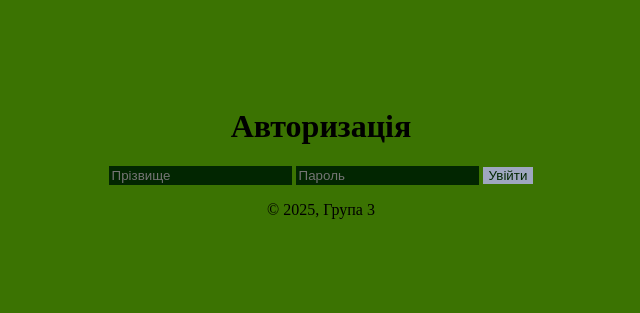
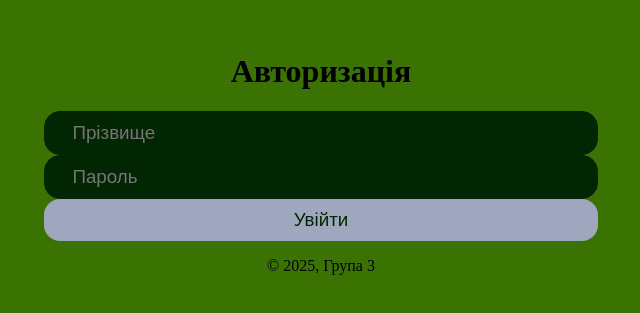
Before and after one commit to andreuka2/site, a plain HTML site: page index.html in a window 1280 px wide. Shown: the part 239-552 px from the top of the page, without its empty margins (319-959 px from the left). Drawn offline with Linux system fonts and the light colour scheme.

Commit message:
Update index.html

```diff
--- a/index.html
+++ b/index.html
@@ -6,19 +6,18 @@
   <link rel="stylesheet" href="./styles.css">
 </head>
 <body>
-  <h1>Авторизація</h1>
+  <h1 id="tetx-head">Авторизація</h1>
   <form class="loginForm" id="loginForm">
-    <input type="text" id="lastName" name="lastName" placeholder="Прізвище"/>
-    <input type="password" id="password" name="password" placeholder="Пароль"/>
-
-    <button type="submit" id="loginButton">
+    <input class="field" type="text" id="lastName" name="lastName" placeholder="Прізвище">
+    <input class="field" type="password" id="password" name="password" placeholder="Пароль">
+    <button class="field" type="submit" id="loginButton">
       <span class="default-text">Увійти</span>
       <span class="dots hidden">
         <span class="dot"></span>
         <span class="dot"></span>
         <span class="dot"></span>
-     </span>
-  </button>
+      </span>
+    </button>
   </form>
   <footer>
     <p>&copy; 2025, Група 3</p>
```
